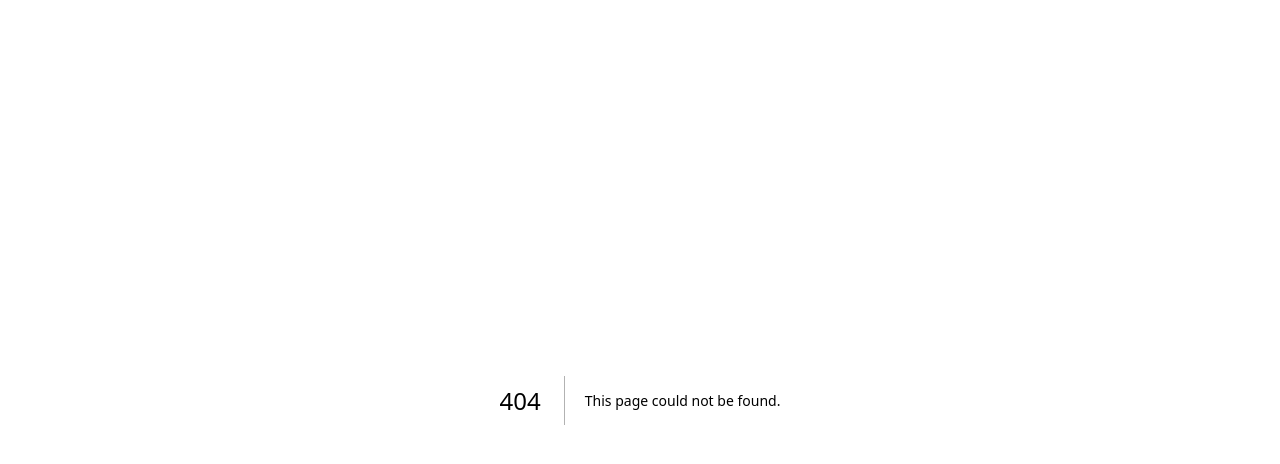
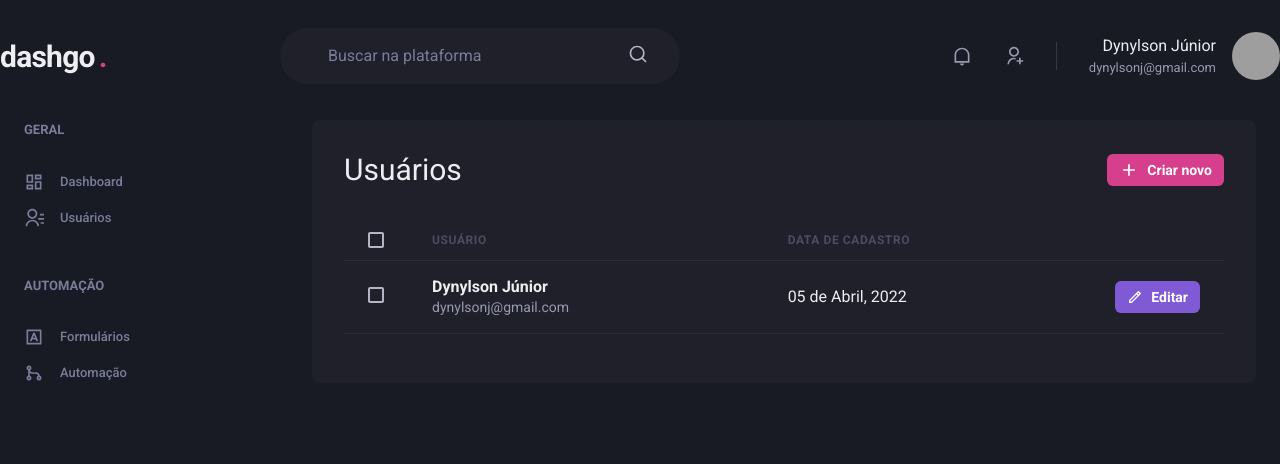
Before and after one commit to Dynylson/dashgo, a Next.js app: page /users in a window 1280 px wide. Before the commit this address had no page. Shown: the top 464 px of the page. Built offline with nearby package versions, Linux system fonts and the light colour scheme; grey boxes are pictures that could not be loaded.

Commit message:
Página Lista de usuários

```diff
--- /dev/null
+++ b/src/pages/users/index.tsx
@@ -0,0 +1,87 @@
+import {
+  Box,
+  Button,
+  Checkbox,
+  Flex,
+  Heading,
+  Icon,
+  Text,
+  Table,
+  Tbody,
+  Td,
+  Th,
+  Thead,
+  Tr,
+} from "@chakra-ui/react";
+import { RiAddLine, RiPencilLine } from "react-icons/ri";
+import { Header } from "../../components/Header";
+import { Sidebar } from "../../components/Sidebar";
+
+export default function UserList() {
+  return (
+    <Box>
+      <Header />
+
+      <Flex w="100%" my="6" maxWidth={1480} mx="auto" px="6">
+        <Sidebar />
+
+        <Box flex="1" borderRadius={8} bg="gray.800" p="8">
+          <Flex mb="8" justify="space-between" align="center">
+            <Heading size="lg" fontWeight="normal">
+              Usuários
+            </Heading>
+
+            <Button
+              as="a"
+              size="sm"
+              fontSize="sm"
+              colorScheme="pink"
+              leftIcon={<Icon as={RiAddLine} fontSize="20" />}
+            >
+              Criar novo
+            </Button>
+          </Flex>
+          <Table colorScheme="whiteAlpha">
+            <Thead>
+              <Tr>
+                <Th px="6" color="gray.300" width="8">
+                  <Checkbox colorScheme="pink" />
+                </Th>
+                <Th>Usuário</Th>
+                <Th>Data de cadastro</Th>
+                <Th width="8"></Th>
+              </Tr>
+            </Thead>
+            <Tbody>
+              <Tr>
+                <Td px="6">
+                  <Checkbox colorScheme="pink" />
+                </Td>
+                <Td>
+                  <Box>
+                    <Text fontWeight="bold">Dynylson Júnior</Text>
+                    <Text fontSize="sm" color="gray.300">
+                      dynylsonj@gmail.com
+                    </Text>
+                  </Box>
+                </Td>
+                <Td>05 de Abril, 2022</Td>
+                <Td>
+                  <Button
+                    as="a"
+                    size="sm"
+                    fontSize="sm"
+                    colorScheme="purple"
+                    leftIcon={<Icon as={RiPencilLine} fontSize="16" />}
+                  >
+                    Editar
+                  </Button>
+                </Td>
+              </Tr>
+            </Tbody>
+          </Table>
+        </Box>
+      </Flex>
+    </Box>
+  );
+}
```
